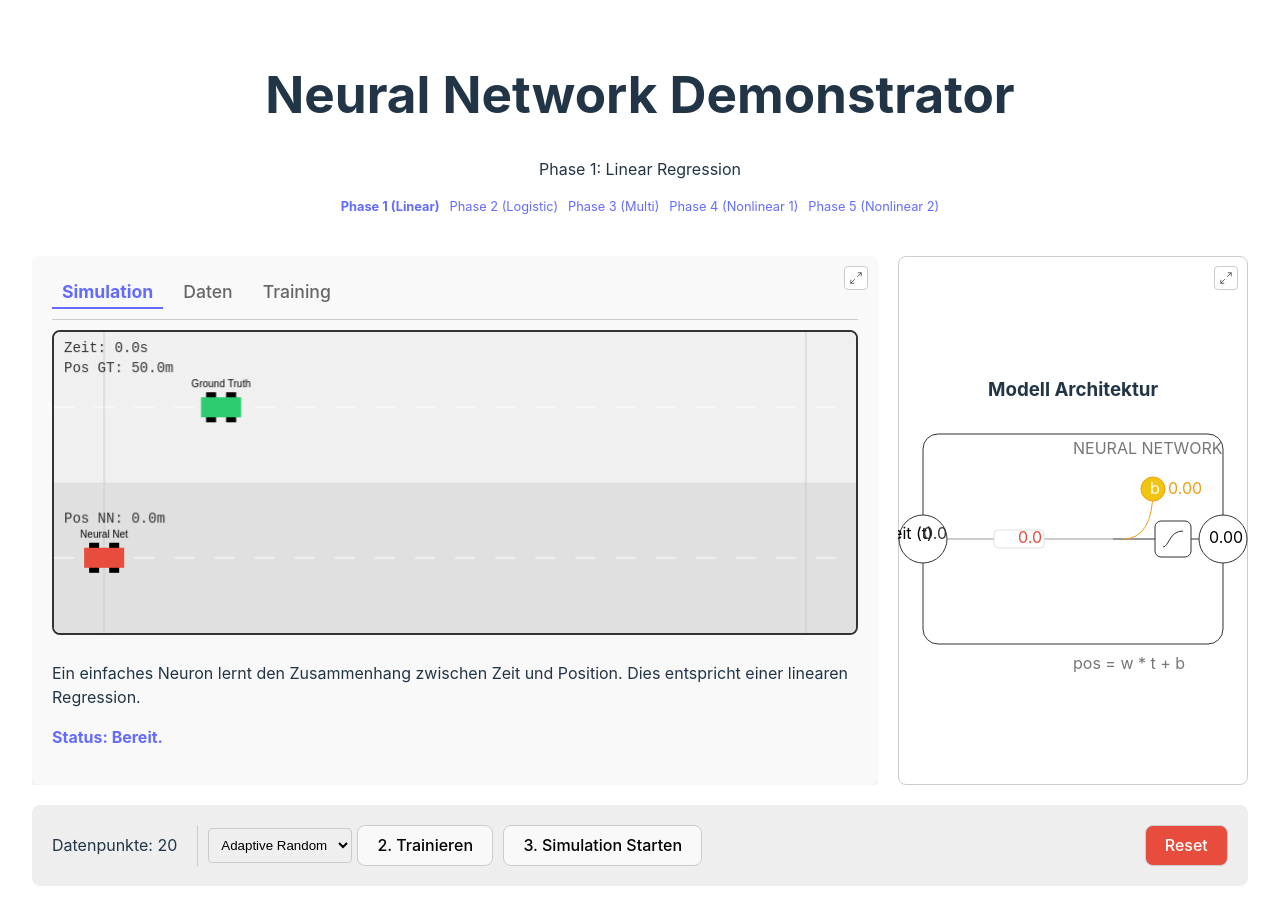
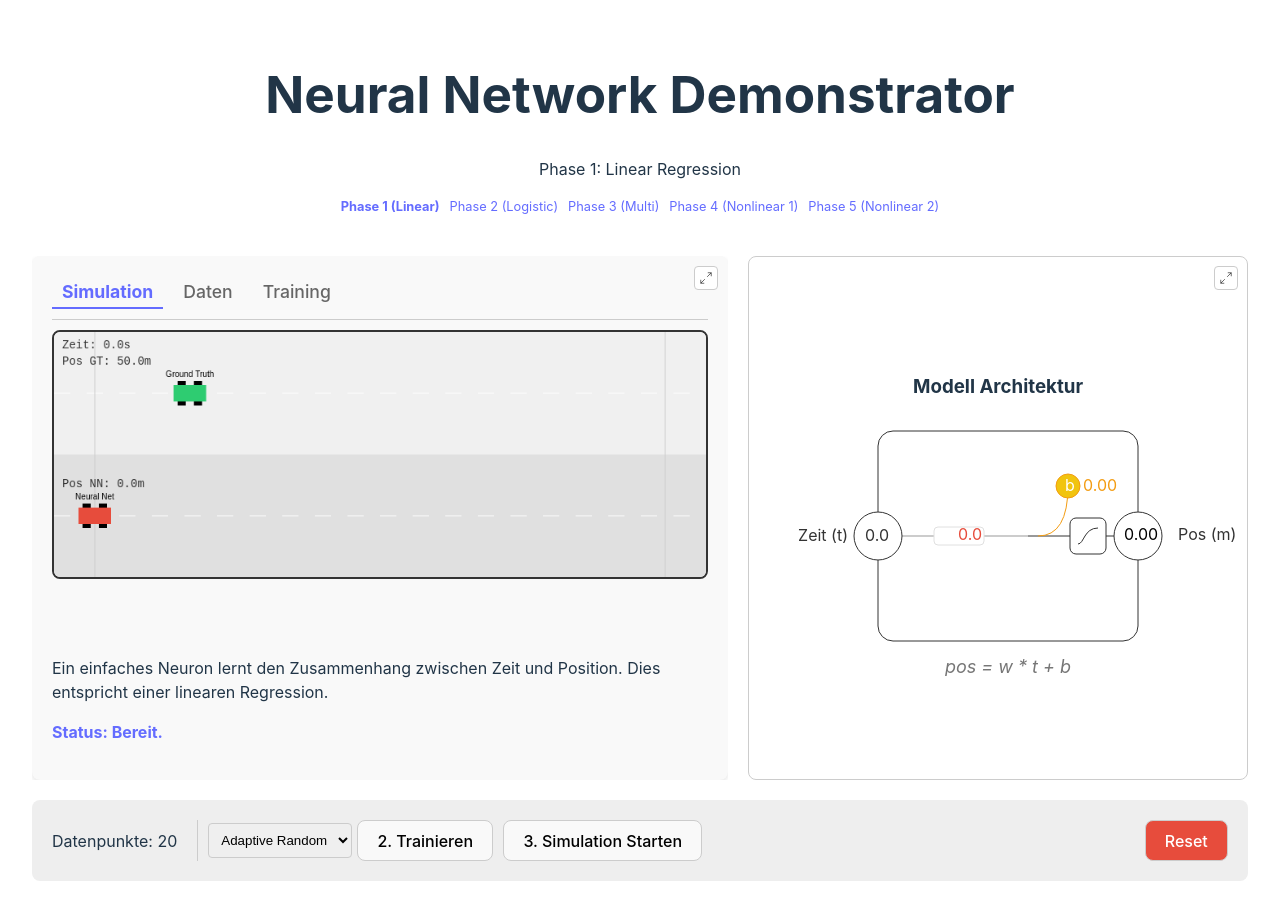
Before and after one commit to staeff777/neural-network-playground-, a Preact app: page / in a window 1280 px wide. Built offline with nearby package versions, Linux system fonts and the light colour scheme.

Commit message:
feat: Translate spam simulation labels to English and refine network visualizer layout.

```diff
--- a/src/components/LayeredNetworkVisualizer.jsx
+++ b/src/components/LayeredNetworkVisualizer.jsx
@@ -130,8 +130,9 @@ export function LayeredNetworkVisualizer({ model, inputs, inputLabels, output, o
                                             x={lIdx === 0 ? x - 30 : x + 30}
                                             y={y}
                                             textAnchor={lIdx === 0 ? "end" : "start"}
+                                            style={{ textAnchor: lIdx === 0 ? "end" : "start" }}
                                             dominantBaseline="middle"
-                                            fontSize="13"
+                                            fontSize="14"
                                             fontWeight="bold"
                                             fill="#333"
                                         >
--- a/src/components/NetworkVisualizer.jsx
+++ b/src/components/NetworkVisualizer.jsx
@@ -31,7 +31,6 @@ export function NetworkVisualizer({
   }
 
   // Normalize inputs to arrays
-  // Normalize inputs to arrays
   let rawInput = input;
   if (input && !Array.isArray(input) && typeof input === 'object' && input.input && Array.isArray(input.input)) {
     rawInput = input.input;
@@ -50,7 +49,7 @@ export function NetworkVisualizer({
   const spacingY = 90; // Vertical spacing between inputs
 
   // Box Dimensions
-  const boxWidth = 300; // Widened to fit internal components
+  const boxWidth = 260; // Widened to fit internal components
   const boxPaddingTop = 60;
   const boxPaddingBottom = 60;
 
@@ -61,7 +60,7 @@ export function NetworkVisualizer({
   const svgHeight = boxHeight + 60;
   const svgWidth = 600; // Widened SVG
 
-  const centerX = svgWidth / 2;
+  const centerX = svgWidth / 2 + 10;
   const boxLeft = centerX - boxWidth / 2;
   const boxRight = centerX + boxWidth / 2;
   const centerY = boxHeight / 2 + 20;
@@ -98,7 +97,7 @@ export function NetworkVisualizer({
           strokeWidth="3"
           strokeDasharray="5,5"
         />
-        <text x={centerX} y={40} textAnchor="middle" fill="#777" fontSize="12" fontWeight="bold">NEURAL NETWORK</text>
+
 
         {/* Converge point for weights */}
         {(() => {
@@ -124,7 +123,7 @@ export function NetworkVisualizer({
                     />
 
                     {/* Weight Label - positioned along the line */}
-                    <g transform={`translate(${(boxLeft + sumPointX) / 2 + (i - (numInputs - 1) / 2) * 5}, ${(y + centerY) / 2})`}>
+                    <g transform={`translate(${(boxLeft + sumPointX) / 2 + (1 - (numInputs - 1) / 2) * 5}, ${(y + centerY) / 2})`}>
                       <rect x="-24" y="-9" width="50" height="18" fill="#fff" rx="4" stroke="#e0e0e0" />
                       <text x="0" y="4" textAnchor="middle" fill="#e74c3c" fontSize="10" fontWeight="bold">
                         {wVal.toFixed(1)}
@@ -134,12 +133,21 @@ export function NetworkVisualizer({
                     {/* Input Node */}
                     <circle cx={boxLeft} cy={y} r={circleRadius} fill="#fff" stroke="#333" strokeWidth="2" />
 
-                    {/* Input Label (Further Left) */}
-                    <text x={boxLeft - 40} y={y} textAnchor="end" dominantBaseline="middle" fontWeight="bold" fontSize="14">
+                    {/* Input Label (Further Left - Right Aligned) */}
+                    <text
+                      x={boxLeft - 30}
+                      y={y + 5}
+                      textAnchor="end"
+                      style={{ textAnchor: 'end' }}
+                      dominantBaseline="middle"
+                      fontWeight="bold"
+                      fontSize="14"
+                      fill="#333"
+                    >
                       {label}
                     </text>
                     {/* Value */}
-                    <text x={boxLeft} y={y} textAnchor="middle" dominantBaseline="middle" fontSize="12" fill="#333">
+                    <text x={boxLeft - 13} y={y + 5} textAnchor="middle" dominantBaseline="middle" fontSize="12" fill="#333">
                       {val.toFixed(decimals)}
                     </text>
                   </g>
@@ -197,9 +205,11 @@ export function NetworkVisualizer({
 
 
         {/* Formula */}
-        <text x={centerX} y={svgHeight - 15} textAnchor="middle" fontSize="12" fontStyle="italic" fill="#777">
-          {formula}
-        </text>
+        <foreignObject className="formula" x={centerX - 200} y={svgHeight - 25} width={400} height={20}>
+          <div style={{ display: 'flex', justifyContent: 'center', alignItems: 'center', width: '100%', height: '100%', fontSize: '18px', fontStyle: 'italic', color: '#777' }}>
+            {formula}
+          </div>
+        </foreignObject>
       </svg>
     </div>
   );
--- a/src/components/layout/SimulationLayout.jsx
+++ b/src/components/layout/SimulationLayout.jsx
@@ -273,7 +273,7 @@ export function SimulationLayout({
 
                 {/* --- Network Wrapper --- */}
                 <div className="network-wrapper" style={{
-                    flex: maximizedPanel === 'network' ? '1 0 100%' : (maximizedPanel === 'simulation' ? '0 0 0%' : `0 0 ${simConfig.id === 'spam_hidden' ? '500px' : '350px'}`),
+                    flex: maximizedPanel === 'network' ? '1 0 100%' : (maximizedPanel === 'simulation' ? '0 0 0%' : `0 0 ${simConfig.id === 'spam_hidden' ? '500px' : '500px'}`),
                     opacity: maximizedPanel === 'simulation' ? 0 : 1,
                     overflow: 'hidden',
                     maxWidth: maximizedPanel === 'simulation' ? '0px' : '100%',
--- a/src/components/simulations/SpamAdvancedCanvas.jsx
+++ b/src/components/simulations/SpamAdvancedCanvas.jsx
@@ -3,9 +3,9 @@ import { getNiceTicks } from '../../utils/graphUtils';
 
 export const DEFAULT_FEATURES = [
     { label: "Spam Words", idx: 0, max: 15 },
-    { label: "Großbuchstaben", idx: 1, max: 25 },
+    { label: "Capitals", idx: 1, max: 25 },
     { label: "Links", idx: 2, max: 8 },
-    { label: "Gesamtworte", idx: 3, max: 100 }
+    { label: "Total Words", idx: 3, max: 100 }
 ];
 
 export function SpamAdvancedCanvas({
@@ -894,7 +894,7 @@ export function SpamAdvancedCanvas({
             />
 
             {!hideControls && (
-                <div style={{ fontSize: '0.8rem', color: '#666', marginTop: '5px' }}>
+                <div class="control-text" style={{ fontSize: '0.8rem', color: '#666', marginTop: '5px' }}>
                     {viewMode === '3d' ? 'Drag to rotate 3D view' : (viewMode === 'scatter' ? 'Drag to Pan, Scroll to Zoom' : 'Wähle Achsen für die Visualisierung')}
                 </div>
             )}
--- a/src/lib/simulations/spam/index.js
+++ b/src/lib/simulations/spam/index.js
@@ -52,7 +52,7 @@ export const config = {
   networkViz: {
     formula: 'p = σ(w * x + b)',
     inputLabel: "Wörter (x)",
-    outputLabel: "Spam? (p)",
+    outputLabel: "Spam (p)",
     biasLabel: "b"
   },
 
--- a/src/lib/simulations/spam_hidden/index.js
+++ b/src/lib/simulations/spam_hidden/index.js
@@ -63,8 +63,8 @@ export const config = {
 
     networkViz: {
         formula: 'Deep Network',
-        inputLabels: ["Worte", "Links"],
-        outputLabel: "Spam?",
+        inputLabels: ["Spam Words", "Links"],
+        outputLabel: "Spam (p)",
         biasLabel: "b"
     },
 
```
Also changed, not shown: src/lib/simulations/spam_advanced/index.js, src/lib/simulations/spam_nonlinear/index.js.
